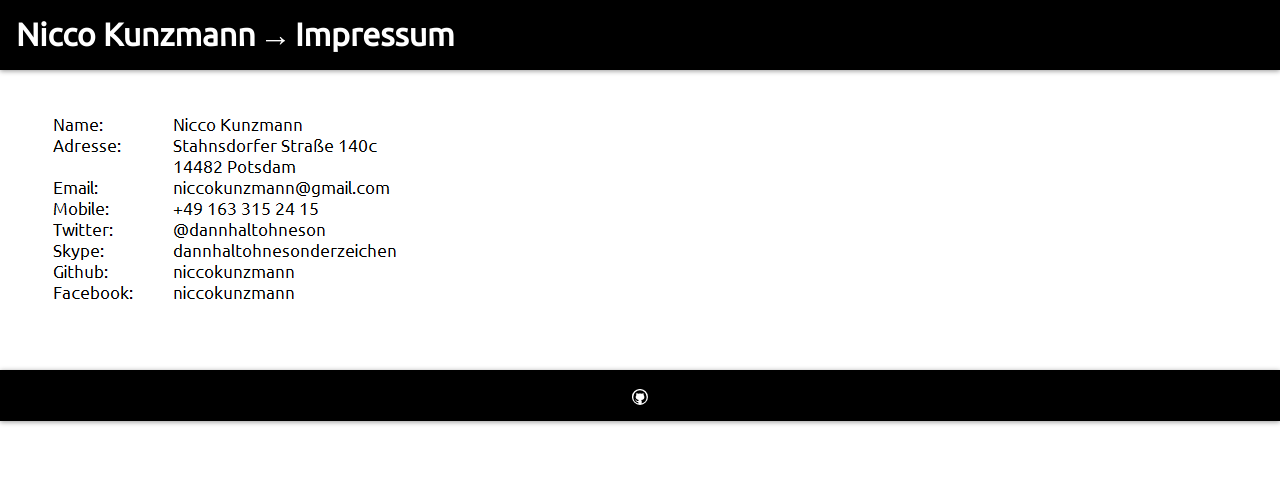
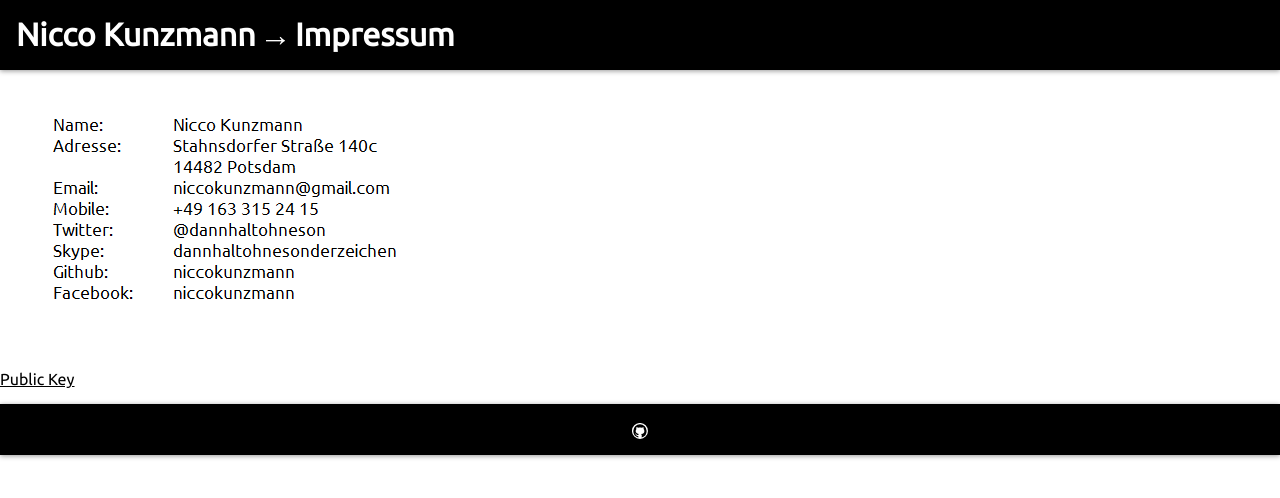
Before and after one commit to niccokunzmann/niccokunzmann.github.io, a Jekyll site: the page built from impressum/index.md, in a window 1280 px wide. Shown: the top 498 px of the page. Built offline with Jekyll 4.4.1, drawn with Linux system fonts in a browser that asks for light colours.

Commit message:
added public key

```diff
--- a/impressum/index.md
+++ b/impressum/index.md
@@ -4,3 +4,5 @@ title: Impressum
 ---
 
 [![Impressum](impressum.png)](impressum.png)
+
+[Public Key](Nicco-Kunzmann-(0xCD8BC346)-pub.asc)
```
Also changed, not shown: 1 other file.
